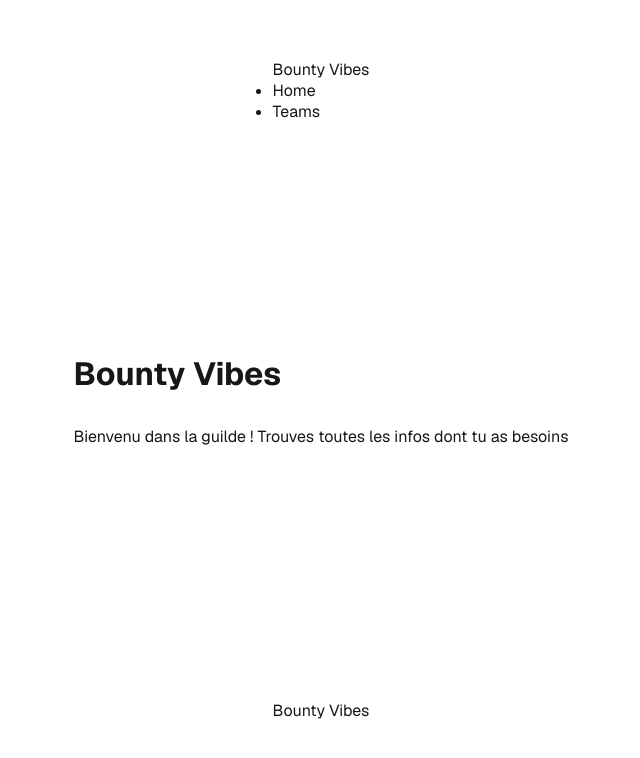
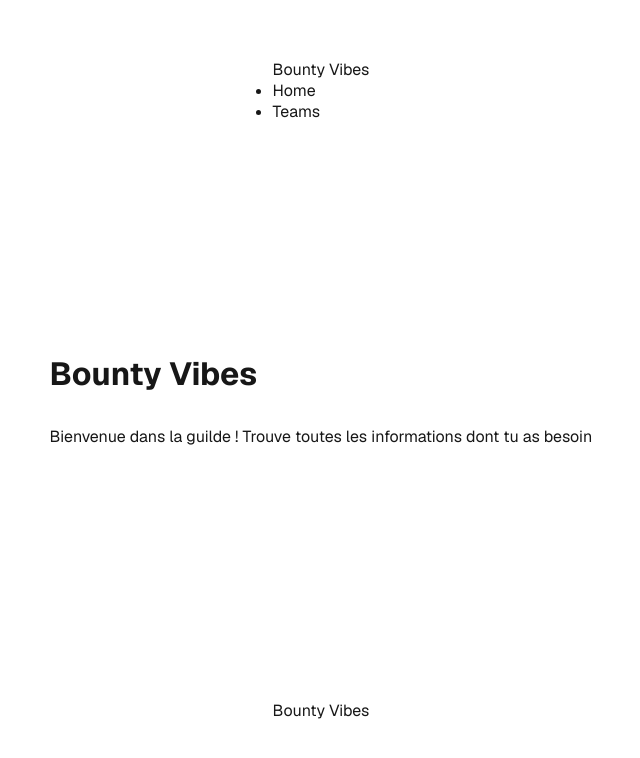
Before and after one commit to mc6ril/bounty_vibes, a Next.js app: page / in a window 1280 px wide. Shown: the top 758 px of the page, without its empty margins (319-959 px from the left). Built offline with nearby package versions, Linux system fonts and the light colour scheme.

Commit message:
modification phrase bvn dans la guilde

```diff
--- a/src/app/page.tsx
+++ b/src/app/page.tsx
@@ -7,7 +7,7 @@ export default function Home() {
             <Navbar />
             <main className={styles.main}>
                 <h1>Bounty Vibes</h1>
-                <p>Bienvenu dans la guilde ! Trouves toutes les infos dont tu as besoins</p>
+                <p>Bienvenue dans la guilde ! Trouve toutes les informations dont tu as besoin</p>
             </main>
             <footer className={styles.footer}>
                 <p>Bounty Vibes</p>
```
